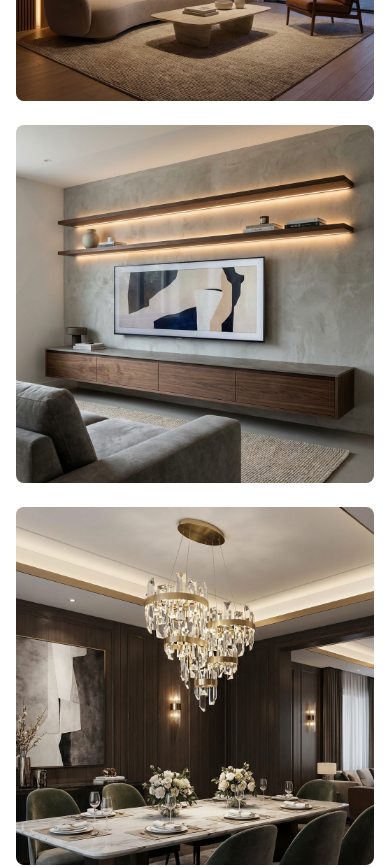
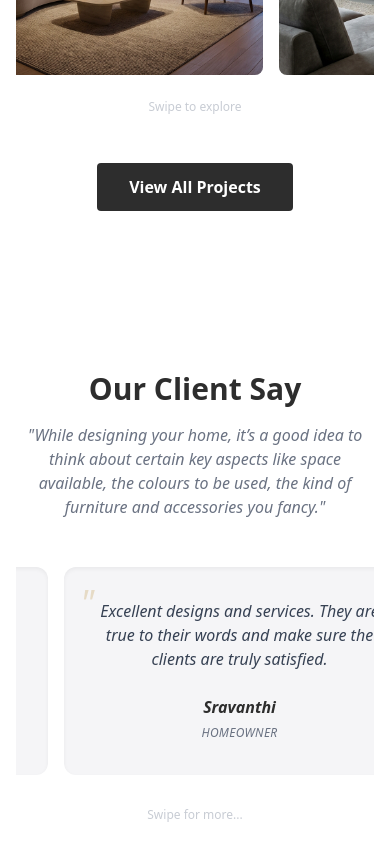
Before and after one commit to Numair321/NextGent-Interior, a Next.js app: page / in a window 390 px wide. Shown: the part 6480-7347 px from the top of the page. Built offline with nearby package versions, Linux system fonts and the light colour scheme; a web font is replaced by a local one.

Commit message:
project and services added

```diff
--- a/src/components/Projects.tsx
+++ b/src/components/Projects.tsx
@@ -1,6 +1,7 @@
 "use client";
 import Image from "next/image";
 import Link from "next/link";
+import React from "react";
 import { useState } from "react";
 import { useRouter, usePathname } from "next/navigation";
 
@@ -15,6 +16,27 @@ export default function Projects({ limit, initialCategory = "All", showViewAll =
     const pathname = usePathname();
     const categories = ["Living Room", "Kitchen", "Office", "Bedroom", "Lighting", "TV Units", "Chandeliers"];
     const [activeCategory, setActiveCategory] = useState(initialCategory);
+    const scrollRef = React.useRef<HTMLDivElement>(null);
+
+    // Auto-scroll effect for mobile
+    React.useEffect(() => {
+        const scrollContainer = scrollRef.current;
+        if (!scrollContainer) return;
+
+        const scroll = () => {
+            if (window.innerWidth >= 768) return; // Don't scroll on desktop
+
+            if (scrollContainer.scrollLeft + scrollContainer.clientWidth >= scrollContainer.scrollWidth) {
+                scrollContainer.scrollTo({ left: 0, behavior: "smooth" });
+            } else {
+                scrollContainer.scrollBy({ left: scrollContainer.clientWidth, behavior: "smooth" });
+            }
+        };
+
+        const intervalId = setInterval(scroll, 3000);
+
+        return () => clearInterval(intervalId);
+    }, []);
 
     const handleCategoryClick = (cat: string) => {
         setActiveCategory(cat);
@@ -98,10 +120,16 @@ export default function Projects({ limit, initialCategory = "All", showViewAll =
                     ))}
                 </div>
 
-                {/* Gallery Grid */}
-                <div className="grid grid-cols-1 md:grid-cols-2 lg:grid-cols-3 gap-6">
+                {/* Gallery Grid / Carousel */}
+                <div
+                    ref={scrollRef}
+                    className="flex overflow-x-auto snap-x snap-mandatory scroll-smooth gap-4 md:grid md:grid-cols-2 lg:grid-cols-3 md:gap-6 pb-4 md:pb-0 hide-scrollbar"
+                >
                     {displayProjects.map((item) => (
-                        <div key={item.id} className="group relative overflow-hidden rounded-lg aspect-square bg-gray-200 cursor-pointer">
+                        <div
+                            key={item.id}
+                            className="group relative overflow-hidden rounded-lg aspect-square bg-gray-200 cursor-pointer min-w-[85vw] md:min-w-0 snap-center"
+                        >
                             {/* Image */}
                             <Image
                                 src={item.image}
@@ -121,6 +149,20 @@ export default function Projects({ limit, initialCategory = "All", showViewAll =
                     ))}
                 </div>
 
+                {/* Mobile visual hint */}
+                <div className="md:hidden flex justify-center mt-2">
+                    <span className="text-xs text-gray-400 animate-pulse">Swipe to explore</span>
+                </div>
+                <style jsx>{`
+                    .hide-scrollbar::-webkit-scrollbar {
+                        display: none;
+                    }
+                    .hide-scrollbar {
+                        -ms-overflow-style: none;
+                        scrollbar-width: none;
+                    }
+                `}</style>
+
                 {showViewAll && limit && filteredProjects.length > limit && (
                     <div className="mt-12">
                         <Link
--- a/src/components/Testimonials.tsx
+++ b/src/components/Testimonials.tsx
@@ -1,3 +1,6 @@
+"use client";
+import React from "react";
+
 export default function Testimonials() {
     const reviews = [
         {
@@ -42,6 +45,29 @@ export default function Testimonials() {
         }
     ];
 
+    const scrollRef = React.useRef<HTMLDivElement>(null);
+
+    // Auto-scroll effect for mobile
+    React.useEffect(() => {
+        const scrollContainer = scrollRef.current;
+        if (!scrollContainer) return;
+
+        const scroll = () => {
+            if (window.innerWidth >= 768) return; // Don't scroll on desktop
+
+            if (scrollContainer.scrollLeft + scrollContainer.clientWidth >= scrollContainer.scrollWidth) {
+                // Reset to start smoothly or instantly
+                scrollContainer.scrollTo({ left: 0, behavior: "smooth" });
+            } else {
+                scrollContainer.scrollBy({ left: scrollContainer.clientWidth, behavior: "smooth" });
+            }
+        };
+
+        const intervalId = setInterval(scroll, 3000); // Scroll every 3 seconds
+
+        return () => clearInterval(intervalId);
+    }, []);
+
     return (
         <section id="testimonials" className="py-20 bg-white">
             <div className="container mx-auto px-4 text-center">
@@ -50,9 +76,16 @@ export default function Testimonials() {
                     "While designing your home, it’s a good idea to think about certain key aspects like space available, the colours to be used, the kind of furniture and accessories you fancy."
                 </p>
 
-                <div className="grid grid-cols-1 md:grid-cols-2 lg:grid-cols-3 gap-8">
+                {/* Carousel Container */}
+                <div
+                    ref={scrollRef}
+                    className="flex overflow-x-auto snap-x snap-mandatory scroll-smooth gap-4 md:grid md:grid-cols-2 lg:grid-cols-3 md:gap-8 pb-4 md:pb-0 hide-scrollbar"
+                >
                     {reviews.map((item, index) => (
-                        <div key={index} className="bg-muted p-8 rounded-xl shadow-inner italic relative">
+                        <div
+                            key={index}
+                            className="bg-muted p-8 rounded-xl shadow-inner italic relative min-w-[90vw] md:min-w-0 snap-center"
+                        >
                             <div className="text-4xl text-primary absolute top-4 left-4 opacity-30">"</div>
                             <p className="text-gray-700 mb-6 relative z-10">
                                 {item.review}
@@ -62,7 +95,21 @@ export default function Testimonials() {
                         </div>
                     ))}
                 </div>
+
+                {/* Visual Indicators for Mobile (Optional but helpful) */}
+                <div className="flex md:hidden justify-center gap-2 mt-4">
+                    <p className="text-xs text-gray-400 animate-pulse">Swipe for more...</p>
+                </div>
             </div>
+            <style jsx>{`
+                .hide-scrollbar::-webkit-scrollbar {
+                    display: none;
+                }
+                .hide-scrollbar {
+                    -ms-overflow-style: none;
+                    scrollbar-width: none;
+                }
+            `}</style>
         </section>
     );
 }
```
